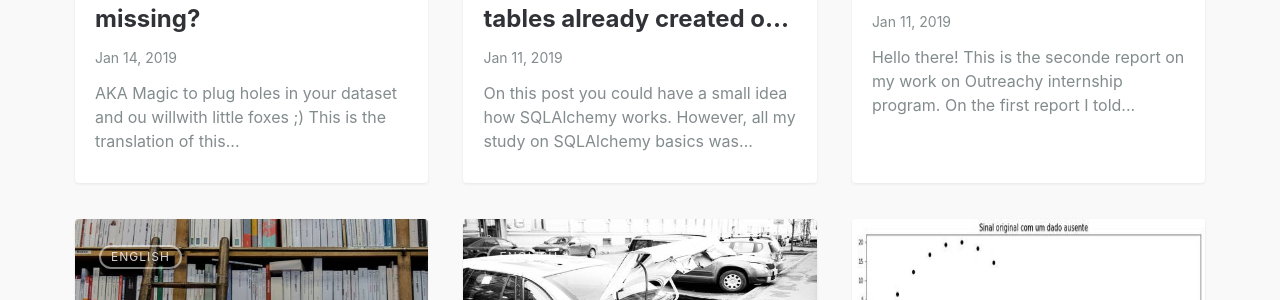
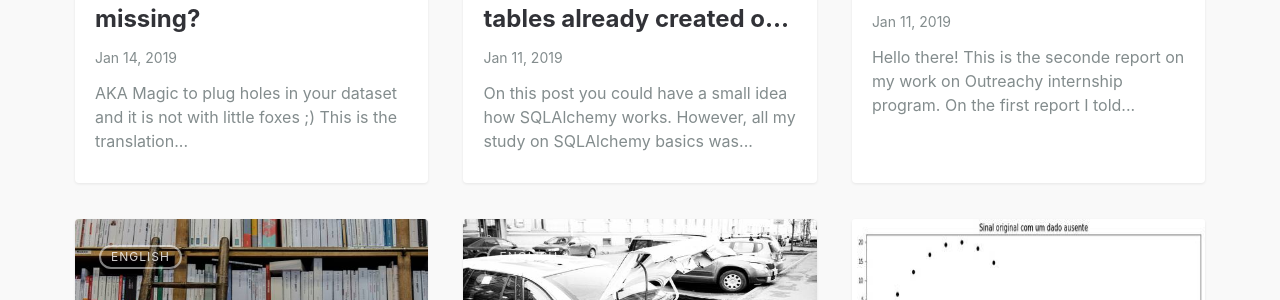
Before and after one commit to leportella/v3, a Jekyll site: the page built from index.md, in a window 1280 px wide and 900 px high, scrolled down 743 px. Shown: the part 177-477 px from the top of the window. Built offline with Jekyll 4.4.1, drawn with Linux system fonts in a browser that asks for light colours.

Commit message:
fix wrong typos in interpolation english

```diff
--- a/_posts/2019-01-14-interpolation.md
+++ b/_posts/2019-01-14-interpolation.md
@@ -23,7 +23,7 @@ last_modified_at: 2019-01-14T11:48:52-05:00
 
 <center><img src="https://media.giphy.com/media/MSd5euCFgqULK/giphy.gif" style="height:300px;"/></center>
 
-<center><i>and ou willwith little foxes ;)</i></center>
+<center><i>and it is not with little foxes ;)</i></center>
 
 This is the translation of [this post in portuguese :)](https://medium.com/databootcamp/o-que-fazer-quando-faltam-dados-255ef5508a4f)
 
```
